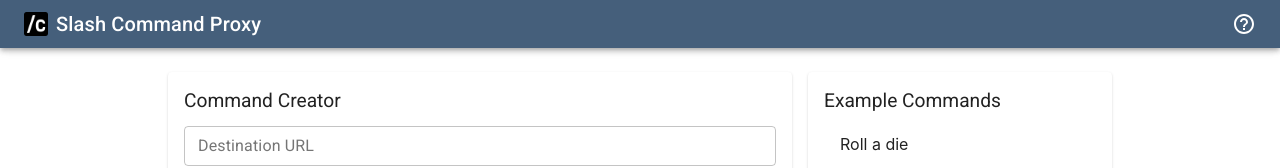
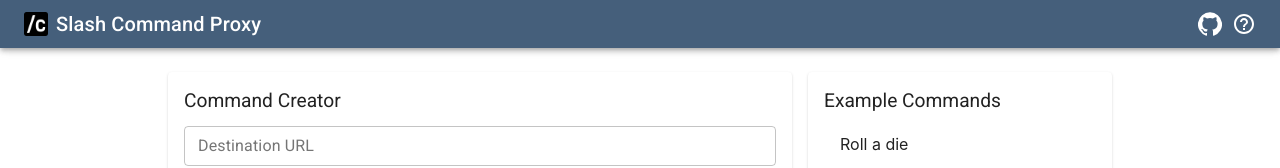
Before and after one commit to Vampiro/slash-command-proxy, a React (Create React App) app in the folder client/: page / in a window 1280 px wide. Shown: the top 168 px of the page. Built offline with nearby package versions, Linux system fonts and the light colour scheme.

Commit message:
Adding link to GitHub in navbar.

```diff
--- a/client/src/App.scss
+++ b/client/src/App.scss
@@ -16,6 +16,14 @@
     img.logo {
       height: 24px;
       margin-right: 8px;
+    }
+
+    .right-nav {
+      display: flex;
+
+      a:not(:last-child) {
+        margin-right: 10px;
+      }
     }
   }
 
--- a/client/src/App.tsx
+++ b/client/src/App.tsx
@@ -1,10 +1,11 @@
 import React from "react";
 import { AppBar, Toolbar, Typography } from "@material-ui/core";
 import { BrowserRouter as Router, Route, Link } from "react-router-dom";
+import { MuiThemeProvider, createMuiTheme } from "@material-ui/core/styles";
 import CommandCreatorPage from "./pages/CommandCreatorPage";
 import UserDocsPage from "./pages/UserDocsPage";
+import GitHubIcon from "@material-ui/icons/GitHub";
 import HelpOutlineIcon from "@material-ui/icons/HelpOutline";
-import { MuiThemeProvider, createMuiTheme } from "@material-ui/core/styles";
 import "./App.scss";
 
 const theme = createMuiTheme({
@@ -32,9 +33,18 @@ function App() {
                   Slash Command Proxy
                 </Link>
               </Typography>
-              <Link to="/help">
-                <HelpOutlineIcon></HelpOutlineIcon>
-              </Link>
+              <div className="right-nav">
+                <a
+                  href="https://github.com/vampiro/slash-command-proxy"
+                  rel="noopener noreferrer"
+                  target="_blank"
+                >
+                  <GitHubIcon></GitHubIcon>
+                </a>
+                <Link to="/help">
+                  <HelpOutlineIcon></HelpOutlineIcon>
+                </Link>
+              </div>
             </Toolbar>
           </AppBar>
           <div className="main-content">
```
